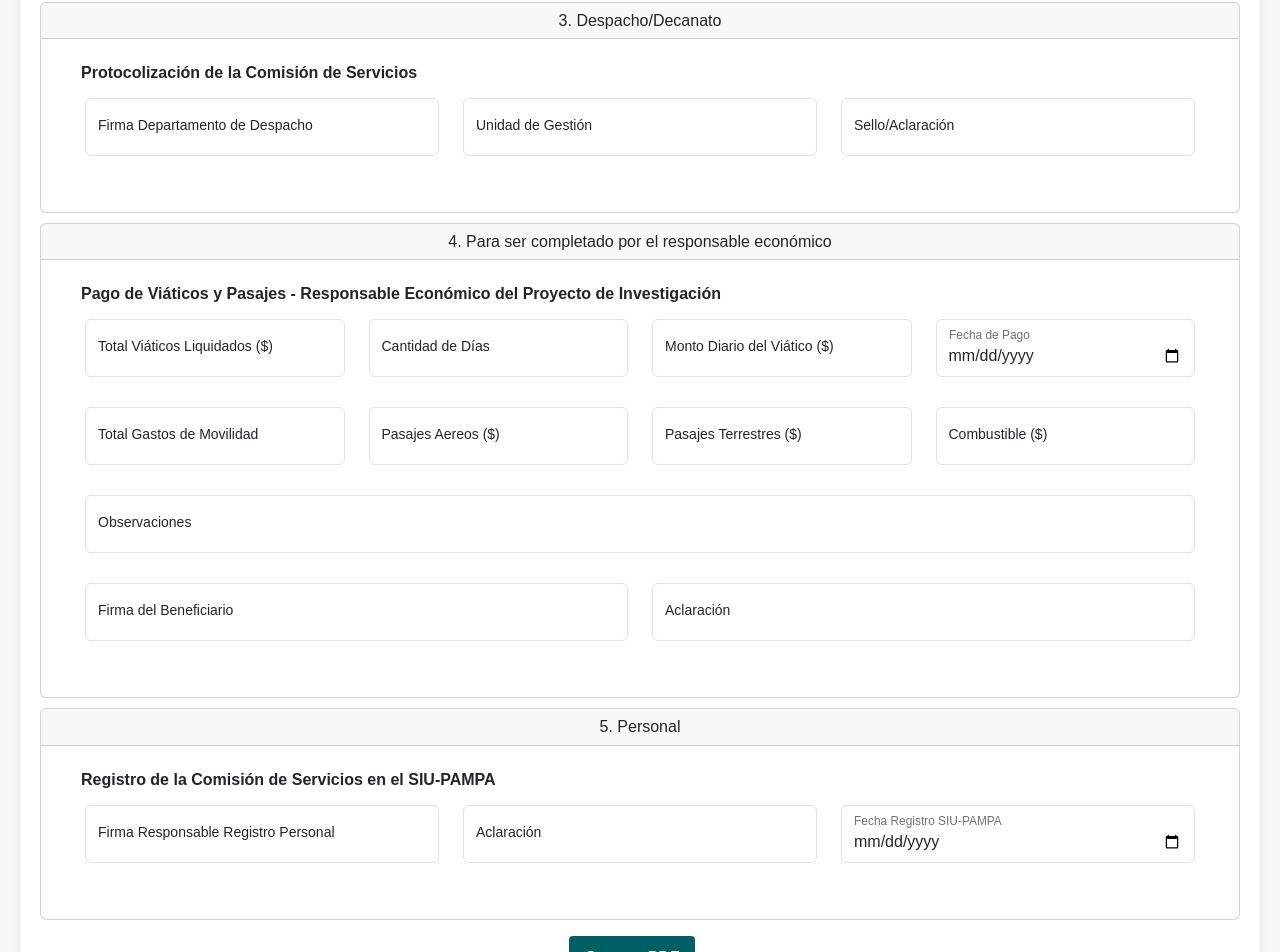
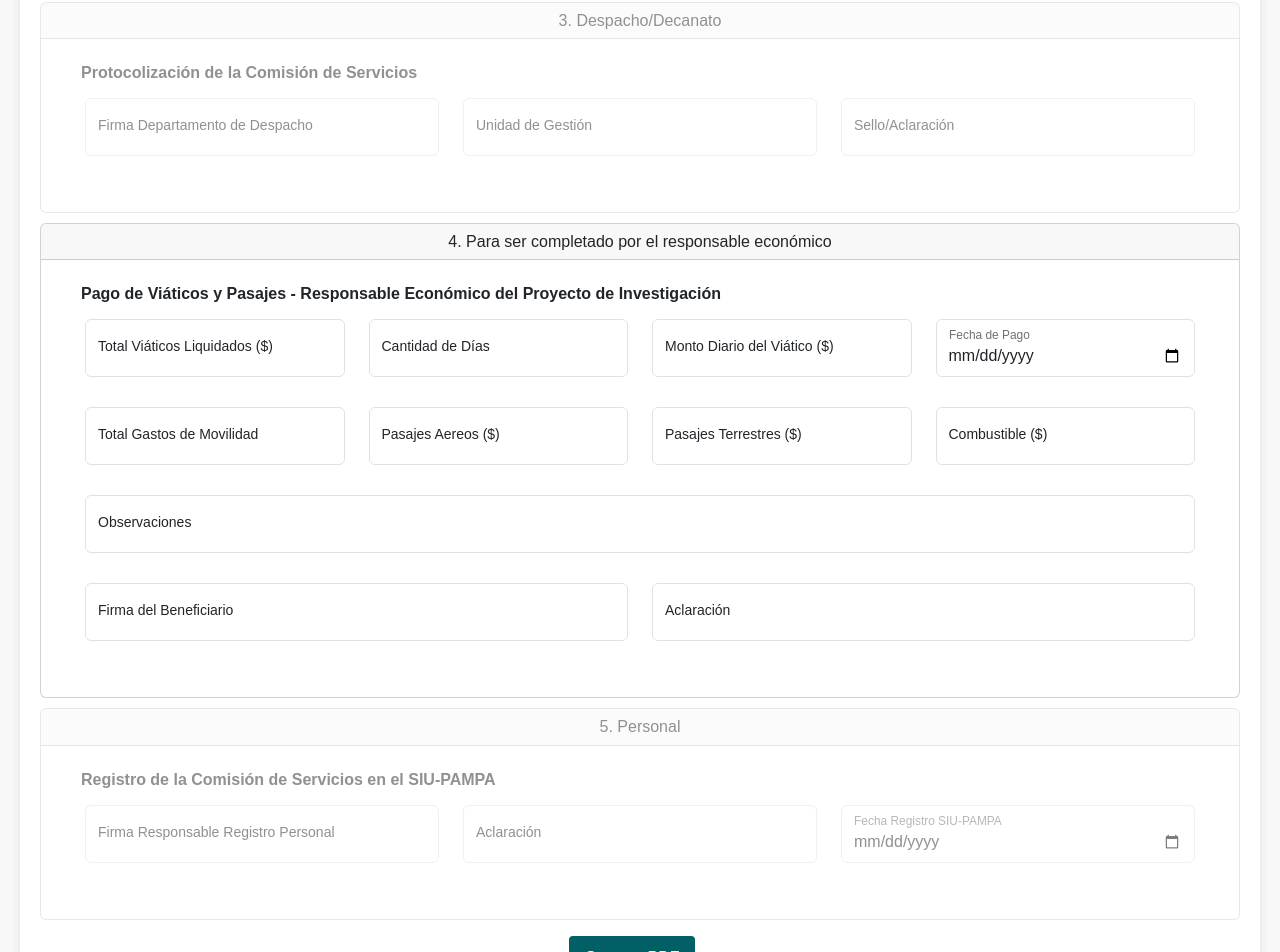
Before and after one commit to MoomieMay/formulario, a React (Vite) app: page / in a window 1280 px wide. Shown: the part 1308-2260 px from the top of the page. Built offline with nearby package versions, Linux system fonts and the light colour scheme; what @react-pdf/renderer would draw is missing.

Commit message:
Card disabled

```diff
--- a/src/components/form.jsx
+++ b/src/components/form.jsx
@@ -4,6 +4,10 @@ import { useForm } from 'react-hook-form';
 
 const Form = ({ onSubmit }) => {
   const { register, handleSubmit } = useForm();
+  // Estado para habilitar o deshabilitar las tarjetas
+  const [isDisabled, setIsDisabled] = React.useState(true);
+
+
 
   return (
     <form className="form" onSubmit={handleSubmit(onSubmit)}>
@@ -273,8 +277,10 @@ const Form = ({ onSubmit }) => {
         </div>
       </div>
 
+
+
       {/* Tarjeta Despacho/Decanato */}
-      <div className="card">
+      <div className={`card ${isDisabled ? 'card-disabled' : ''}`}>
         <h5 className="card-header fs-6">3. Despacho/Decanato</h5>
         <div className="card-body">
           <h5 className="card-title fw-semibold text-start px-4 py-2">Protocolización de la Comisión de Servicios</h5>
@@ -389,7 +395,7 @@ const Form = ({ onSubmit }) => {
       </div>
 
       {/* Tarjeta Personal */}
-      <div className="card">
+      <div className={`card ${isDisabled ? 'card-disabled' : ''}`}>
         <h5 className="card-header fs-6">5. Personal</h5>
         <div className="card-body">
           <h5 className="card-title fw-semibold text-start px-4 py-2">Registro de la Comisión de Servicios en el SIU-PAMPA</h5>
--- a/src/index.css
+++ b/src/index.css
@@ -91,3 +91,8 @@ input[type=number] { -appearance:textfield; }
     font-size: 0.875rem; /* Reducir el tamaño de letra para pantallas móviles */
   }
 }
+
+.card-disabled {
+  opacity: 0.5; /* Reduce la opacidad para dar la apariencia de deshabilitado */
+  pointer-events: none; /* Desactiva la interacción con la tarjeta */
+}
```
